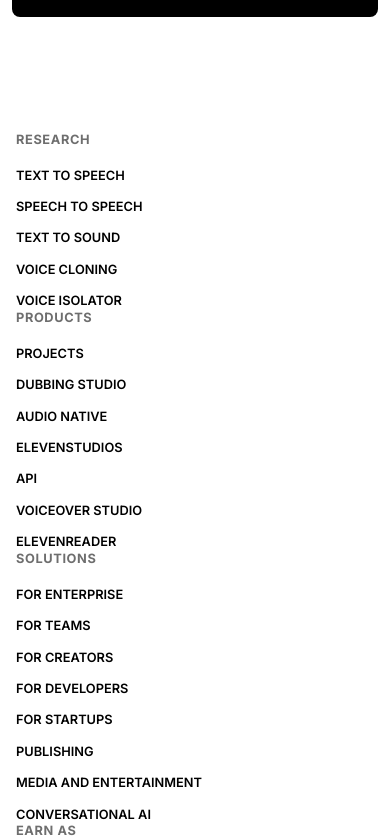
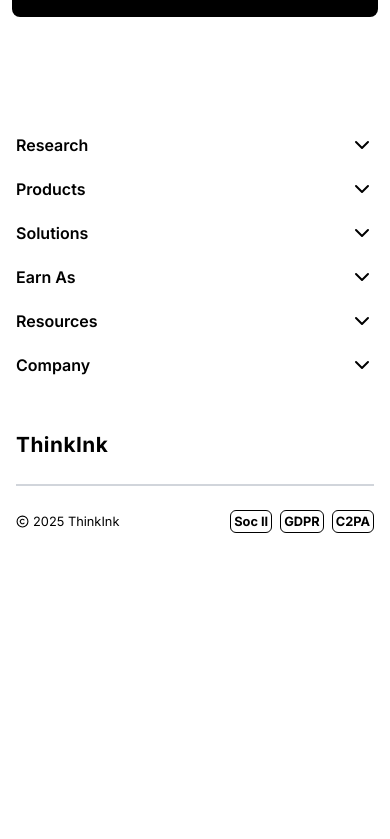
Before and after one commit to ThinkInkTeam/ThinkInk-Frontend, a React (Vite) app: page / in a window 390 px wide. Shown: the part 965-1804 px from the top of the page. After the commit the page ends 1546 px from the top, so only its background shows below. Built offline with nearby package versions, Linux system fonts and the light colour scheme.

Commit message:
fix: fix the footer on screen < 900

```diff
--- a/src/components/footer/Footer.jsx
+++ b/src/components/footer/Footer.jsx
@@ -1,15 +1,60 @@
+import footerData from "./footerData.js";
 import "./footer.css";
-import footerData from "./footerData.js";
 import { Link } from "react-router-dom";
-import { Copyright } from "lucide-react";
+import { Copyright, ChevronUp, ChevronDown } from "lucide-react";
 import { v4 as uuidv4 } from "uuid";
+import { useEffect, useState } from "react";
 
 const Footer = () => {
+  const [ismobile, setIsMobile] = useState(window.innerWidth < 900);
+  const [listOpen, setListOpen] = useState({});
+
+  // Check if the window is sisze is less than 900px to render another footer start layout
+  useEffect(() => {
+    const handleResize = () => setIsMobile(window.innerWidth < 900);
+    window.addEventListener("resize", handleResize);
+    handleResize();
+    return () => window.removeEventListener("resize", handleResize);
+  }, []);
+
+  const toggleList = (index) => {
+    setListOpen((prev) => ({ ...prev, [index]: !prev[index] }));
+  };
+
   return (
     <footer>
-      <div className="container mx-auto flex flex-col gap-20 justify-between p-4 wrapper">
+      <div className="container mx-auto flex flex-col sm:gap-20 gap-8 justify-between p-4 wrapper">
         <div className="footer__start ">
-          {footerData.map((data) => (
+          {ismobile
+            ? footerData.map((data, index) => (
+                <div
+                  key={uuidv4()}
+                  className="flex items-start flex-col gap-2 mb-5"
+                >
+                  <button
+                    className="flex justify-between items-center w-full"
+                    onClick={() => toggleList(index)}
+                    aria-expanded={listOpen[data.heading]}
+                  >
+                    <span className="font-semibold">{data.heading}</span>
+                    <span>
+                      {listOpen[index] ? <ChevronUp /> : <ChevronDown />}
+                    </span>
+                  </button>
+                  {listOpen[index] && (
+                    <div>
+                      <ul>
+                        {data.children.map((child) => (
+                          <li key={uuidv4()} className="!font-medium">
+                            <a href="/">{child}</a>
+                          </li>
+                        ))}
+                      </ul>
+                    </div>
+                  )}
+                </div>
+              ))
+            : footerData.map((data) => (
                 <div key={uuidv4()} className="flex items-start flex-col gap-2">
                   <h3>{data.heading}</h3>
                   <ul>
@@ -35,9 +80,9 @@
               </span>
             </div>
             <div className="tags flex gap-2">
-              <button>Soc II</button>
-              <button>GDPR</button>
-              <button>C2PA</button>
+              {["Soc II", "GDPR", "C2PA"].map((tag) => (
+                <button key={uuidv4()}>{tag}</button>
+              ))}
             </div>
           </div>
         </div>
```
Lines whose indentation alone changed are shown as unchanged.
